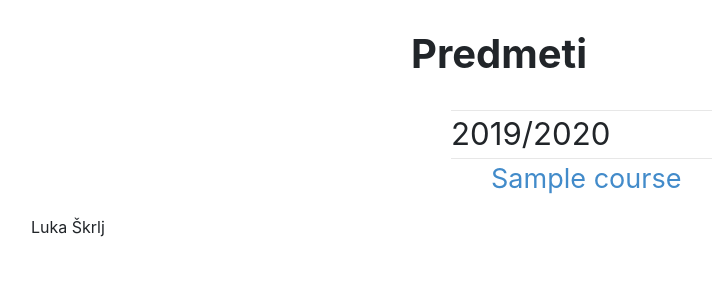
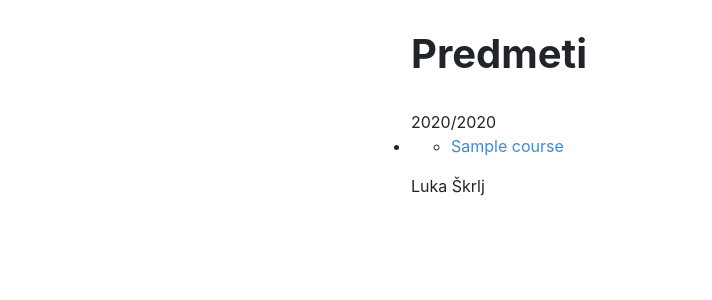
Before and after one commit to LukaSkrlj/uoop-web-app, a Django app: page /home/ in a window 1280 px wide; the page is wider, and only the part inside the window is pictured. Shown: the part 78-378 px from the top of that part, without its empty margins (54-766 px from the left). Run offline with Django 3.2, Linux system fonts and the light colour scheme; a user stored in the database is signed in; tables that the repository leaves empty hold one stand-in row (values such as "Sample post"); some libraries are stand-ins or nearby versions.

Commit message:
Grouped courses by their school year.

```diff
--- /dev/null
+++ b/app/templatetags/filter.py
@@ -0,0 +1,14 @@
+from django import template
+
+register = template.Library()
+
+
+@register.filter(name="getCourseDate")
+def getCourseDate(value, arg): #arg je ili 'start' ili 'end'
+    return str(value[0][arg+'Date']).split("-")[0] #returns startDate year or endDate year
+
+
+@register.filter(name="getSchoolYear")
+def getSchoolYear(value):
+    #ne mozes koristit ovu gore funkciju i ne mozes value['startDate'] jer kaze da Object Is Not Subscriptable,, nesto zbog ovog .get() unutar views.py
+    return str(value.startDate).split("-")[0] + "/" + str(value.endDate).split("-")[0]
--- a/app/views.py
+++ b/app/views.py
@@ -103,9 +103,19 @@ def assignment(request, id):
     context['failedTests'] = failedTests
     return render(request, 'assignment.html', context)
 
+def getStartDateYear(course):
+    return str(course['startDate']).split("-")[0]
 
 def home(request):
-    courses = Course.objects.all()
+    tmp = Course.objects.values() #.values() -> QuerySet to dict
+    courses = {}
+
+    for course in tmp: #stavlja courseve koji su zapoceli iste godine u zajednicki array, tj array koji je value od key-a koji je startDate
+        if courses.get(str(course['startDate']).split("-")[0]) == None: #radi sub dictionary gdje je key startDate courseva i value od tog key-a su svi coursevi koji su startali te godine
+            courses[getStartDateYear(course)] = [course]
+        else:
+            courses[getStartDateYear(course)].append(course)
+
     return render(request, 'home.html', {'courses': courses})
 
 
--- a/templates/home.html
+++ b/templates/home.html
@@ -1,38 +1,30 @@
 {% extends "base.html" %}
+{% load filter %}
 {% block content %}
-<style>
-    ul {
-        list-style-type: none;
-        font-size: 1.3em;
-    }
-    ul div {
-        border-top: 1px solid rgba(133, 133, 133, 0.2);
-        border-bottom: 1px solid rgba(133, 133, 133, 0.2);
-        font-size: 1.5em;
-        width: 100%;
-    }
-</style>
+<div>
     {% if user.is_authenticated %}
-        <div class="container container-header page-top-offset" style="margin: 0px" id="ajde"> <!-- jedino ovako override-a margin inace nece-->
+        <div class="container container-header page-top-offset home-page" style="margin: 0px"> <!-- jedino ovako override-a margin inace nece-->
             <div class="page-header">
                 <h1><b>Predmeti</b></h1>
             </div>
             <br>
-            <ul class="years">
-                <div>2019/2020</div>
+            <ul style="padding: 0px;">
+                {% for key, subCourses in courses.items %}
+                    <div>{{ subCourses|getCourseDate:"start" }}/{{ subCourses|getCourseDate:"end" }}</div>
                     <li>
-                    <ul class="courses">
-                        {% for course in courses %}
+                        <ul>
+                            {% for course in subCourses %}
                                 <li>
                                     <a href="/course/{{ course.id }}/">{{ course.title }}</a>
                                 </li>
                             {% endfor %}
                         </ul>
                     </li>
+                {% endfor %}
             </ul>
         </div>
     {% else %}
-        <div class="container container-header" style="margin: 0px">
+        <div class="container container-header page-top-offset home-page" style="margin: 0px">
             <div class="page-header">
                 <h1>Uvod u objektno orijentirano programiranje</h1>
             </div>
```
Also changed, not shown: templates/course.html (+4 -30 lines). Lines whose indentation alone changed are shown as unchanged.
